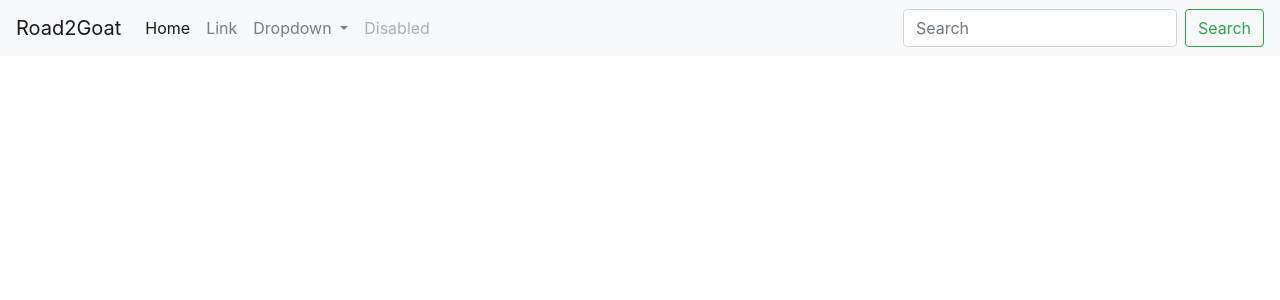
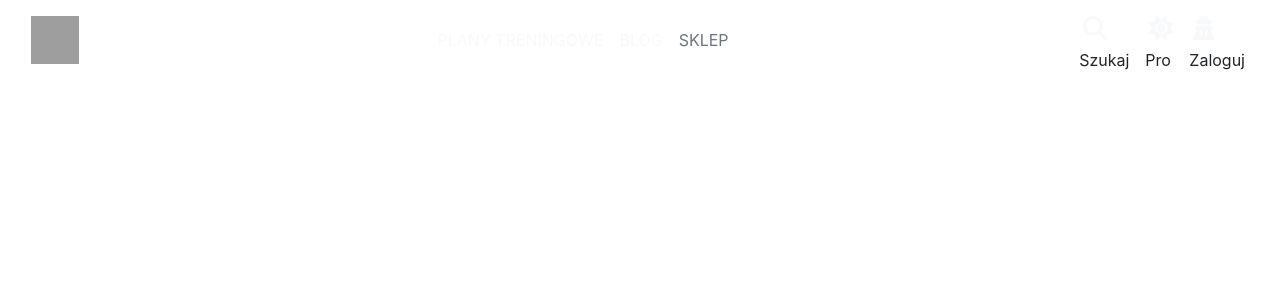
Before and after one commit to KarolGala/Roadtogoat, a Flask app: page / in a window 1280 px wide. Shown: the top 300 px of the page. Run offline with Flask 2, Linux system fonts and the light colour scheme; some libraries are stand-ins or nearby versions; grey boxes are pictures that could not be loaded.

Commit message:
created the navbar

```diff
--- a/website/templates/base.html
+++ b/website/templates/base.html
@@ -7,12 +7,15 @@
     <meta name="viewport" content="width=device-width, initial-scale=1, shrink-to-fit=no" />
 
     <!-- stylesheets -->
-    <!-- <link rel="stylesheet" href="{{url_for('static', filename = 'stylesheets/index.css') }}" /> -->
+    <link rel="stylesheet" href="{{url_for('static', filename = 'css/base.css') }}" />
 
     <!-- fonts -->
     <link rel="preconnect" href="https://fonts.googleapis.com" />
     <link rel="preconnect" href="https://fonts.gstatic.com" crossorigin />
     <link href="https://fonts.googleapis.com/css2?family=Orbitron&display=swap" rel="stylesheet" />
+    <link rel="preconnect" href="https://fonts.googleapis.com">
+    <link rel="preconnect" href="https://fonts.gstatic.com" crossorigin>
+    <link href="https://fonts.googleapis.com/css2?family=Antonio&display=swap" rel="stylesheet">
 
     <link rel="preconnect" href="https://fonts.googleapis.com" />
     <link rel="preconnect" href="https://fonts.gstatic.com" crossorigin />
@@ -22,6 +25,12 @@
     <link rel="stylesheet" href="https://cdnjs.cloudflare.com/ajax/libs/font-awesome/4.7.0/css/font-awesome.min.css" />
     <link rel="stylesheet" href="https://cdn.jsdelivr.net/npm/bootstrap@4.3.1/dist/css/bootstrap.min.css"
         integrity="sha384-ggOyR0iXCbMQv3Xipma34MD+dH/1fQ784/j6cY/iJTQUOhcWr7x9JvoRxT2MZw1T" crossorigin="anonymous" />
+     <!-- font awsome icons kit -->
+     <script src="https://kit.fontawesome.com/7c6b4f672f.js" crossorigin="anonymous"></script>
+    <!--imports from viewing page  -->
+
+    <script src="{{url_for('static', filename='js/hover.js')}}"></script>
+    {% block link %} {% endblock %}
     <title>{% block title %} {% endblock %}</title>
 </head>
 
@@ -39,6 +48,56 @@
         integrity="sha384-JjSmVgyd0p3pXB1rRibZUAYoIIy6OrQ6VrjIEaFf/nJGzIxFDsf4x0xIM+B07jRM"
         crossorigin="anonymous"></script>
 
+
+        <nav class="navbar navbar-expand-lg ">
+            <div class="d-flex justify-content-between container-fluid ">
+              <div>
+                <a class="navbar-brand" href="#">
+                  <img src="{{url_for('static', filename='icons/koza.png')}}"  width="48" height="48" alt="">
+                </a>
+              </div>
+              <div>
+                <div class="middle-items">
+                  <ul class="navbar-nav">
+                    <li class="nav-item ">
+                      <a class="nav-link text-light" href="#">PLANY TRENINGOWE</a>
+
+                    </li>
+                    <li class="nav-item">
+                      <a class="nav-link text-light" href="#">BLOG</a>
+                    </li>
+                    <li class="nav-item">
+                      <a class="nav-link disabled" href="#">SKLEP</a>
+                    </li>
+                  </ul>
+                </div>
+              </div>
+              <div class="end-items">
+                <ul class="navbar-nav list-group-horizontal">
+                  <li class="nav-item mx-1" >
+                    <a class="nav-link text-light " href="#">
+                      <i class="fa-solid fa-magnifying-glass fa-xl" ></i>
+                    </a>
+                    <span class="name-tag px-1" id="nav-1"> Szukaj</span>
+                  </li>
+                  <li class="nav-item mx-1"   >
+                    <a class="nav-link text-light" href="#">
+                      <i class="fa-solid fa-sun fa-xl"></i>
+                    </a>
+                    <span class="name-tag px-1" id="nav-2">Pro</span>
+                  </li>
+                  <li class="nav-item">
+                    <a class="nav-link text-light" href="#"><i class="fa-solid fa-user-secret fa-xl"></i></a>
+                    <span class="name-tag px-1" id="nav-3"> Zaloguj</span>
+                  </li>
+
+                </ul>
+              </div>
+
+            </div>
+
+          </nav>
+
     {% block content %} {% endblock %}
 
 
--- a/website/templates/index.html
+++ b/website/templates/index.html
@@ -1,44 +1,22 @@
 {% extends 'base.html' %}
+{% block link %}
 
+{% endblock%}
 {% block title %} Road to Greatest Of All Time {% endblock %}
 {% block content %}
 
+<!-- <div class="container-fluid">
+    <div class="row">
+        <div class="col-sm-5 bg-danger">
+          1 of 2
+        </div>
+        <div class="col-sm-7 bg-primary">
+          2 of 2
+        </div>
+    </div>
+</div> -->
 
-<nav class="navbar navbar-expand-lg navbar-light bg-light">
-    <a class="navbar-brand" href="#">Road2Goat</a>
-    <button class="navbar-toggler" type="button" data-toggle="collapse" data-target="#navbarSupportedContent" aria-controls="navbarSupportedContent" aria-expanded="false" aria-label="Toggle navigation">
-      <span class="navbar-toggler-icon"></span>
-    </button>
 
-    <div class="collapse navbar-collapse" id="navbarSupportedContent">
-      <ul class="navbar-nav mr-auto">
-        <li class="nav-item active">
-          <a class="nav-link" href="#">Home <span class="sr-only">(current)</span></a>
-        </li>
-        <li class="nav-item">
-          <a class="nav-link" href="#">Link</a>
-        </li>
-        <li class="nav-item dropdown">
-          <a class="nav-link dropdown-toggle" href="#" id="navbarDropdown" role="button" data-toggle="dropdown" aria-haspopup="true" aria-expanded="false">
-            Dropdown
-          </a>
-          <div class="dropdown-menu" aria-labelledby="navbarDropdown">
-            <a class="dropdown-item" href="#">Action</a>
-            <a class="dropdown-item" href="#">Another action</a>
-            <div class="dropdown-divider"></div>
-            <a class="dropdown-item" href="#">Something else here</a>
-          </div>
-        </li>
-        <li class="nav-item">
-          <a class="nav-link disabled" href="#">Disabled</a>
-        </li>
-      </ul>
-      <form class="form-inline my-2 my-lg-0">
-        <input class="form-control mr-sm-2" type="search" placeholder="Search" aria-label="Search">
-        <button class="btn btn-outline-success my-2 my-sm-0" type="submit">Search</button>
-      </form>
-    </div>
-  </nav>
 
 
 
```
Also changed, not shown: website/views.py (line endings or trailing spaces), 1 other file.
